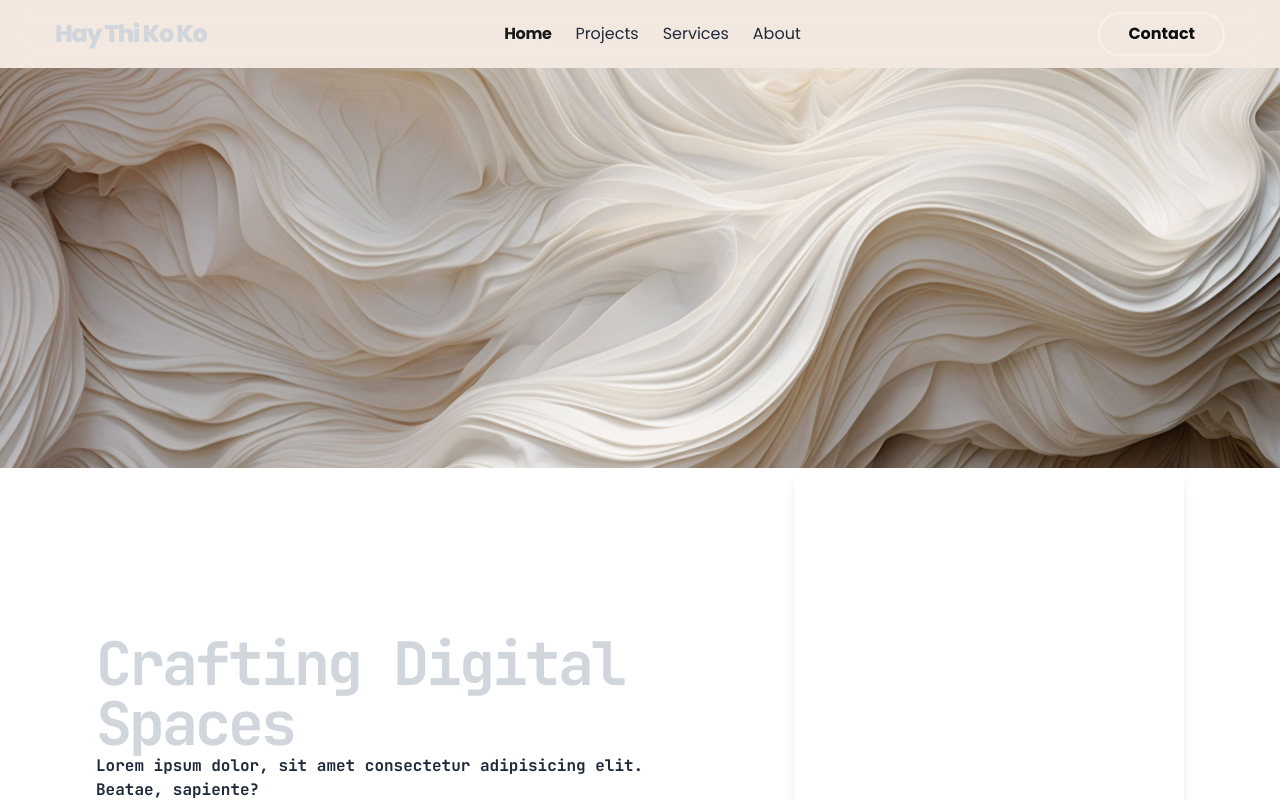
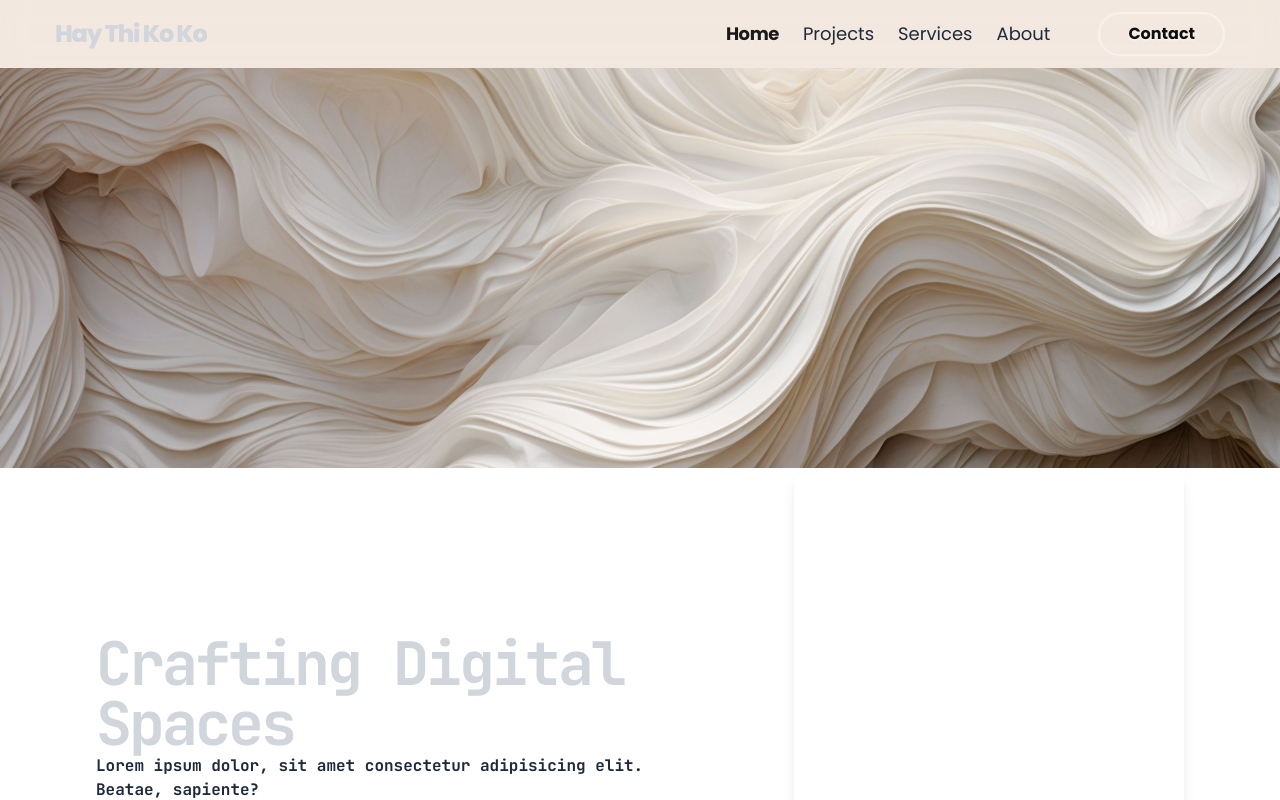
Before and after one commit to kyawzawlwin1/haythikokopage, a React (Vite) app: page / in a window 1280 px wide. Shown: the top 800 px of the page. Built offline with nearby package versions, Linux system fonts and the light colour scheme.

Commit message:
fix: adjusting ratios in header

```diff
--- a/src/components/Header.jsx
+++ b/src/components/Header.jsx
@@ -23,7 +23,7 @@ const Header = () => {
           </div>
 
           {/* Desktop Navigation */}
-          <div className="hidden md:block">
+          <div className="hidden md:block ml-auto mr-12">
             <ul className="flex gap-6">
               <li>
                 <Link
@@ -32,23 +32,23 @@ const Header = () => {
     text-[#1a1a1a] font-bold tracking-tight
     hover:text-[#333333]
     drop-shadow-[0_1px_1px_rgba(255,255,255,0.3)]
-    transition-all duration-300"
+    transition-all duration-300 text-lg"
                 >
                   Home
                 </Link>
               </li>
               <li>
-                <Link className="text-gray-800" href="/Projects">
+                <Link className="text-gray-800 text-lg" href="/Projects">
                   Projects
                 </Link>
               </li>
               <li>
-                <Link className="text-gray-800" href="/services">
+                <Link className="text-gray-800 text-lg" href="/services">
                   Services
                 </Link>
               </li>
               <li>
-                <Link className="text-gray-800" href="/about">
+                <Link className="text-gray-800 text-lg" href="/about">
                   About
                 </Link>
               </li>
```
